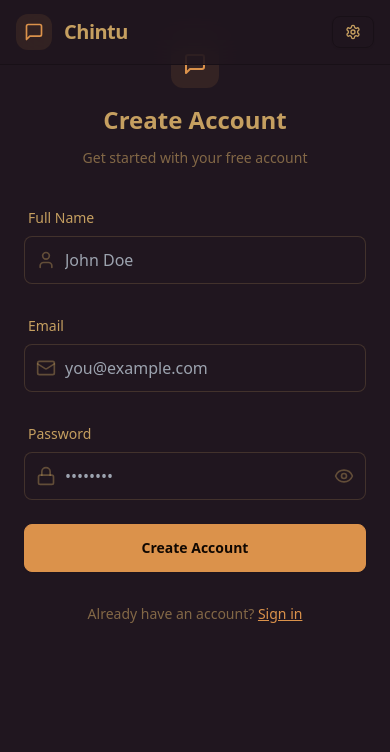
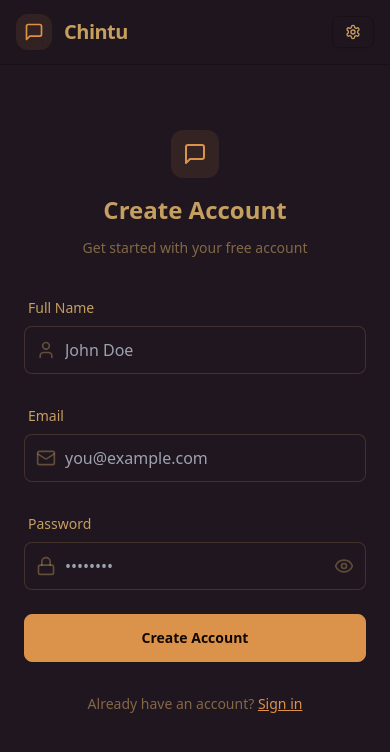
Before and after one commit to Rajarajeshwaripandikumar/Chat-Frontend, a React (Vite) app: page /signup in a window 390 px wide. Shown: the top 752 px of the page. Built offline with nearby package versions, Linux system fonts and the light colour scheme; no server answers.

Commit message:
Update SignUpPage.jsx

```diff
--- a/src/pages/SignUpPage.jsx
+++ b/src/pages/SignUpPage.jsx
@@ -1,18 +1,10 @@
 import { useState } from "react";
+import { useAuthStore } from "../store/useAuthStore";
+import { Eye, EyeOff, Loader2, Lock, Mail, MessageSquare, User } from "lucide-react";
 import { Link } from "react-router-dom";
-import {
-  Eye,
-  EyeOff,
-  Loader2,
-  Lock,
-  Mail,
-  MessageSquare,
-  User,
-} from "lucide-react";
+
+import AuthImagePattern from "../components/AuthImagePattern";
 import toast from "react-hot-toast";
-
-import { useAuthStore } from "../store/useAuthStore";
-import AuthImagePattern from "../components/AuthImagePattern";
 
 const SignUpPage = () => {
   const [showPassword, setShowPassword] = useState(false);
@@ -27,30 +19,28 @@ const SignUpPage = () => {
   const validateForm = () => {
     if (!formData.fullName.trim()) return toast.error("Full name is required");
     if (!formData.email.trim()) return toast.error("Email is required");
-    if (!/\S+@\S+\.\S+/.test(formData.email))
-      return toast.error("Invalid email format");
+    if (!/\S+@\S+\.\S+/.test(formData.email)) return toast.error("Invalid email format");
     if (!formData.password) return toast.error("Password is required");
-    if (formData.password.length < 6)
-      return toast.error("Password must be at least 6 characters");
+    if (formData.password.length < 6) return toast.error("Password must be at least 6 characters");
 
     return true;
   };
 
   const handleSubmit = (e) => {
     e.preventDefault();
-    const ok = validateForm();
-    if (ok === true) signup(formData);
+
+    const success = validateForm();
+
+    if (success === true) signup(formData);
   };
 
   return (
-    <div className="min-h-screen bg-base-100">
-      {/* main content area under header */}
-      <main className="max-w-6xl mx-auto grid lg:grid-cols-2 gap-12 px-6 sm:px-10 lg:px-16 py-10 lg:py-16">
-        {/* LEFT – form */}
-        <div className="flex items-center">
+    <div className="min-h-screen grid lg:grid-cols-2 bg-base-100">
+      {/* left side */}
+      <div className="flex flex-col justify-center items-center p-6 sm:p-12">
         <div className="w-full max-w-md space-y-8">
           {/* LOGO / heading */}
-            <div className="text-center mb-2">
+          <div className="text-center mb-4">
             <div className="flex flex-col items-center gap-3 group">
               <div className="size-12 rounded-xl bg-primary/10 flex items-center justify-center group-hover:bg-primary/20 transition-colors">
                 <MessageSquare className="size-6 text-primary" />
@@ -176,15 +166,12 @@ const SignUpPage = () => {
         </div>
       </div>
 
-        {/* RIGHT – illustration */}
-        <div className="flex items-center justify-center">
+      {/* right side */}
       <AuthImagePattern
         title="Join our community"
         subtitle="Connect with friends, share moments, and stay in touch with your loved ones."
       />
     </div>
-      </main>
-    </div>
   );
 };
 
```
Lines whose indentation alone changed are shown as unchanged.
